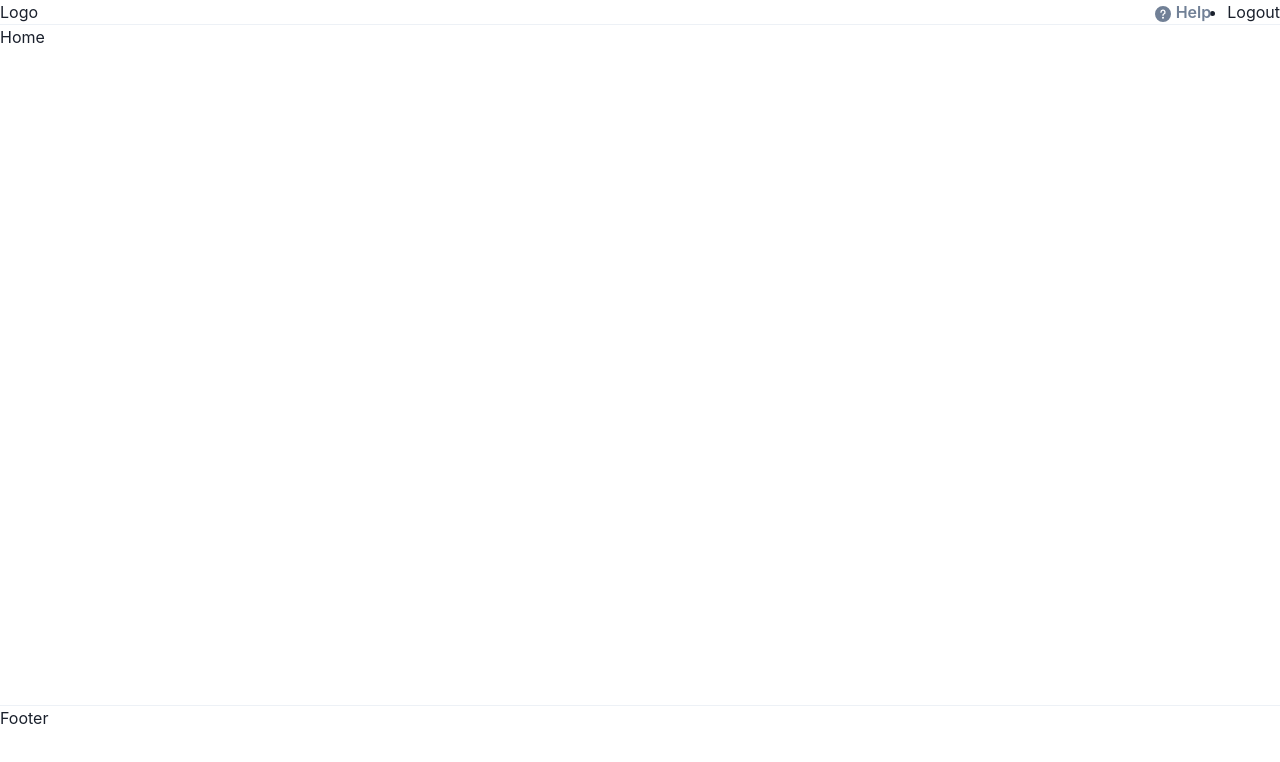
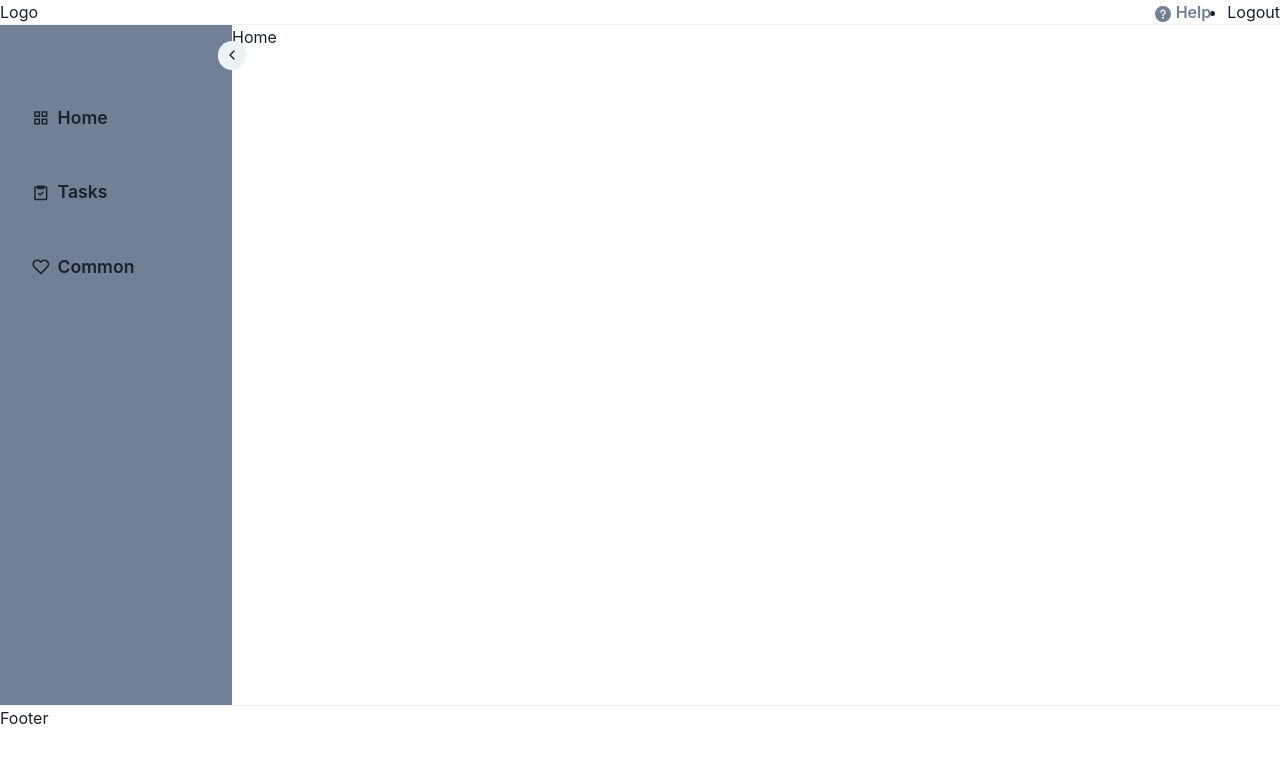
Before and after one commit to HadalyVillasclaras/dashboard-react-chakra, a React (Vite) app: page / in a window 1280 px wide. Shown: the top 762 px of the page. Built offline with nearby package versions, Linux system fonts and the light colour scheme.

Commit message:
feature: sidebar

```diff
--- a/index.html
+++ b/index.html
@@ -7,6 +7,6 @@
   </head>
   <body>
     <div id="root"></div>
-    <script type="module" src="/src/main.tsx"></script>
+    <script type="module" src="/src/ui/react/main.tsx"></script>
   </body>
 </html>
--- a/package.json
+++ b/package.json
@@ -16,6 +16,7 @@
     "framer-motion": "^10.0.1",
     "react": "^18.2.0",
     "react-dom": "^18.2.0",
+    "react-icons": "^4.7.1",
     "react-router-dom": "^6.8.2"
   },
   "devDependencies": {
--- a/src/App.tsx
+++ b/src/ui/react/App.tsx
@@ -1,4 +1,4 @@
-import { DashboardRouter } from './ui/react/common/routes/DashboardRouter'
+import { DashboardRouter } from './common/routes/DashboardRouter'
 
 function App() {
 
--- a/src/ui/react/common/components/Footer.tsx
+++ b/src/ui/react/common/components/Footer.tsx
@@ -1,7 +1,5 @@
-import React from 'react';
-
 export const Footer = () => {
   return (
-    <div>Footer</div>
+    <footer>Footer</footer>
   )
 }
--- /dev/null
+++ b/src/ui/react/common/components/Sidebar.tsx
@@ -0,0 +1,107 @@
+import { useState } from 'react'
+import {
+  Icon,
+  Button,
+  UnorderedList,
+  ListItem,
+  Text,
+  Stack,
+  keyframes,
+} from '@chakra-ui/react'
+import { Link } from 'react-router-dom';
+import {
+  FiChevronRight,
+  FiChevronLeft,
+  FiCalendar
+} from "react-icons/fi";
+import { MdOutlineGridView, MdOutlineFeed, MdOutlineReviews, MdOutlineCottage, MdBookmarkBorder, MdInfoOutline } from "react-icons/md";
+import { FiHeart } from "react-icons/fi";
+import { BiTask } from "react-icons/bi";
+
+const navItems: Array<any> = [
+  { name: 'Home', icon: MdOutlineGridView, link: '/' },
+  { name: 'Tasks', icon: BiTask, link: '/tasks' },
+  { name: 'Common', icon: FiHeart, link: '/' },
+];
+
+const forwardAnimation = keyframes`
+  from {
+    width: 50px;
+  }
+  to {
+    width: 200px;
+  }
+`;
+
+const reverseAnimation = keyframes`
+  from {
+    width: 200px;
+  }
+  to {
+    width: 50px;
+  }
+`;
+export const SideBar = () => {
+  const [isOpen, setIsOpen] = useState(true);
+  const [animation, setAnimation] = useState(false);
+
+  const buttonCss: InterpolationWithTheme<any> = {
+    overflowX: "hidden",
+    animation: isOpen
+      ? `${forwardAnimation} 0.2s linear forwards`
+      : `${reverseAnimation} 0.2s linear forwards`
+  };
+
+  const startAnimation = () => {
+    setAnimation(true)
+    setIsOpen(!isOpen);
+  };
+  return (
+    <>
+      <Stack as='aside'  position='relative' bg='gray.500'>
+        <Stack p='1rem' position='sticky' top='0px' >
+          <Button
+            display='flex'
+            position='absolute'
+            p='0px'
+            right='-0.9rem'
+            borderRadius='50%'
+            minWidth='1rem'
+            width='1.8rem'
+            height='1.8rem'
+            onClick={() => startAnimation()}
+          >
+            {isOpen ? <FiChevronLeft /> : <FiChevronRight />}
+          </Button>
+          <UnorderedList marginX='0'
+            css={animation ? buttonCss : 'width: 200px'} marginTop='3rem !important' listStyleType='none' display='flex' flexDirection='column' gap='1rem'>
+            {
+              navItems.map((navItem, index) => (
+                <Link to={navItem.link} key={index}>
+                  <ListItem
+                    key={index}
+                    alignItems='center'
+                    gap='0.5rem'
+                    display='flex'
+                    flexWrap='nowrap'
+                    fontSize='1.1rem'
+                    fontWeight='600'
+                    borderRadius="lg"
+                    p='1rem'
+                    _hover={{
+                      bg: 'gray.400',
+                      color: 'white'
+                    }}
+                  >
+                    <Icon as={navItem.icon} />
+                    <Text visibility={isOpen ? 'visible' : 'hidden'} >{navItem.name}</Text>
+                  </ListItem>
+                </Link>
+              ))
+            }
+          </UnorderedList>
+        </Stack>
+      </Stack>
+    </>
+  )
+}
--- a/src/ui/react/common/layouts/DashboardLayout.tsx
+++ b/src/ui/react/common/layouts/DashboardLayout.tsx
@@ -2,6 +2,7 @@ import { ReactElement } from 'react'
 import { Box, Divider } from '@chakra-ui/react'
 import { Header } from '../components/Header'
 import { Footer } from '../components/Footer'
+import { SideBar } from '../components/Sidebar'
 
 interface Props {
   children: ReactElement | ReactElement[]
@@ -12,8 +13,11 @@ export const DashboardLayout = ({ children }: Props) => {
     <>
       <Header/>
       <Divider/>
-      <Box as='main' h='85vh'>
-          {children}
+      <Box as='section' display='flex'>
+        <SideBar/>
+        <Box as='main' h='85vh'>
+            {children}
+        </Box>
       </Box>
       <Divider/>
       <Footer/>
```
Also changed, not shown: src/ui/react/main.tsx (renamed from src/main.tsx), 1 other file (tests, documents, lock files or other folders).
